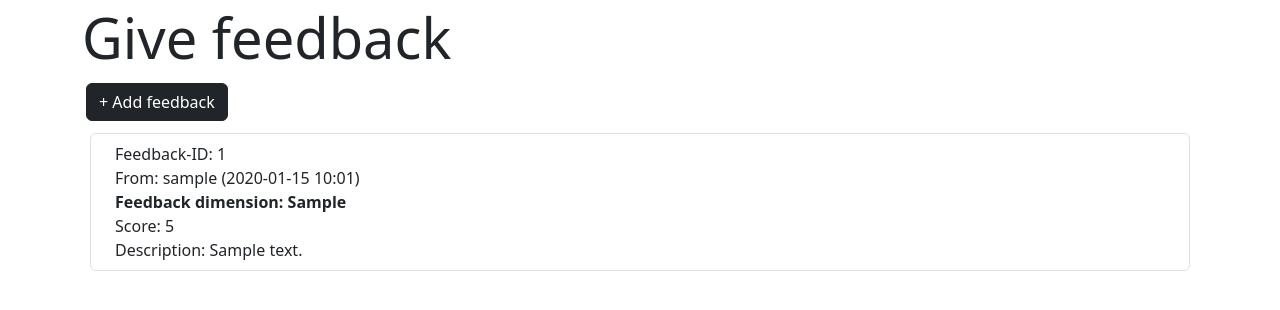
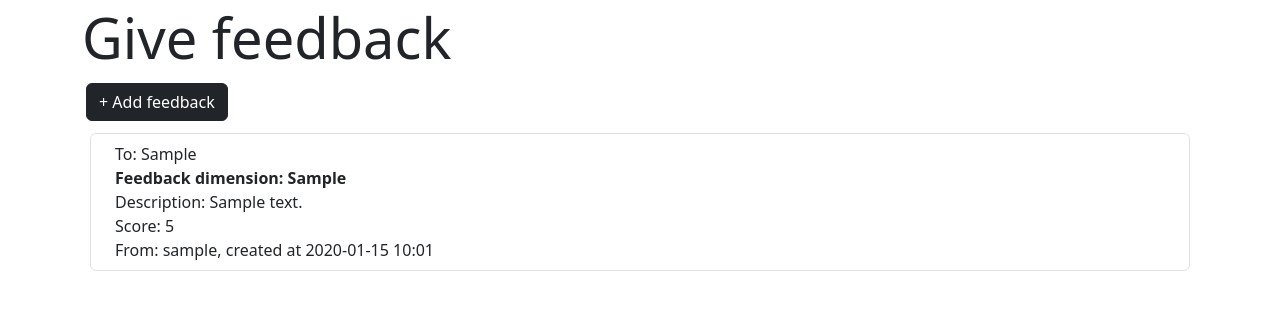
Before and after one commit to s0288/zij, a Django app: page /feedback/ in a window 1280 px wide. Shown: the part 60-370 px from the top of the page. Run offline with Django 5.2, Linux system fonts and the light colour scheme; a user stored in the database is signed in; tables that the repository leaves empty hold one stand-in row (values such as "Sample post").

Commit message:
add feedback_recipient to feedback index

```diff
--- a/src/templates/feedback/index.html
+++ b/src/templates/feedback/index.html
@@ -16,13 +16,13 @@
                     <ul class="list-group">
                         <ul class="list-group-item d-flex justify-content-between align-items-start">
                             <div class="ms-2 me-auto">
-                                <div class="fw" name="feedback_item_id">Feedback-ID: {{ feedback_item.id }}</div>
+                                <div class="fw" name="feedback_item_id">To: {{ feedback_item.feedback_recipient }}</div>
+                                <div class="fw-bold" name="feedback_item_choice">Feedback dimension: {{ feedback_item.feedback_item_choice }}</div>
+                                <div class="fw" name="feedback_item_description">Description: {{ feedback_item.description }}</div>
+                                <div class="fw" name="feedback_item_score">Score: {{ feedback_item.score }}</div>
                                 <div class="fw" name="feedback_item_id">
-                                    From: {{ feedback_item.username }} ({{ feedback_item.created_at|date:"Y-m-d H:m" }})
+                                    From: {{ feedback_item.username }}, created at {{ feedback_item.created_at|date:"Y-m-d H:m" }}
                                 </div>
-                                <div class="fw-bold" name="feedback_item_choice">Feedback dimension: {{ feedback_item.feedback_item_choice }}</div>
-                                <div class="fw" name="feedback_item_score">Score: {{ feedback_item.score }}</div>
-                                <div class="fw" name="feedback_item_description">Description: {{ feedback_item.description }}</div>
                             </div>
                         </ul>
                     </ul>
```
